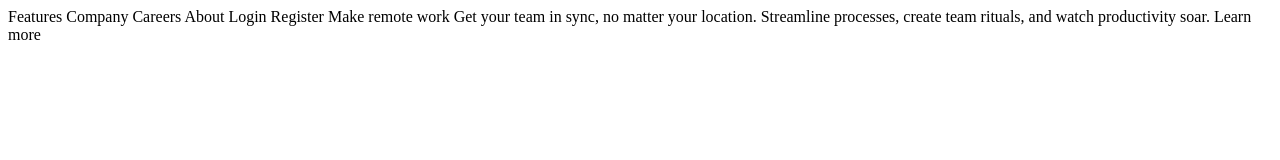
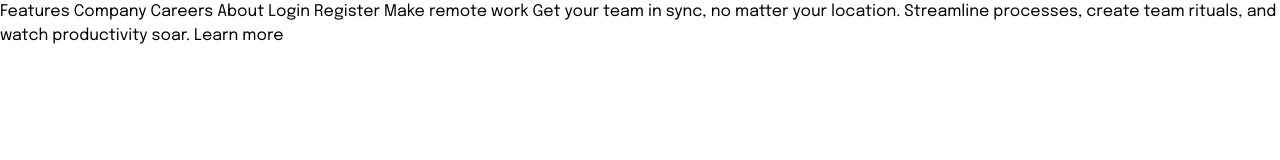
Before and after one commit to Luca-Sousa/Project-Intro-Section-With-Dropdown-Navigation-Main, a website: page index.html in a window 1280 px wide. Drawn offline with Linux system fonts and the light colour scheme.

Commit message:
Config's Tailwindcss

```diff
--- a/index.html
+++ b/index.html
@@ -8,8 +8,9 @@
 
   <title>Project | Intro section with dropdown navigation</title>
 
+  <link rel="stylesheet" href="src/output.css">
 </head>
-<body>
+<body class="font-Epilogue">
 
   Features
   Company
--- /dev/null
+++ b/src/input.css
@@ -0,0 +1,5 @@
+@import url('https://fonts.googleapis.com/css2?family=Epilogue:ital,wght@0,100..900;1,100..900&display=swap');
+
+@tailwind base;
+@tailwind components;
+@tailwind utilities;
--- /dev/null
+++ b/tailwind.config.js
@@ -0,0 +1,17 @@
+/** @type {import('tailwindcss').Config} */
+module.exports = {
+  content: ["./index.html","./src/*.{css,js}"],
+  theme: {
+    extend: {
+      colors: {
+        "col-AW": "hsl(0, 0%, 98%)",
+        "col-MG": "hsl(0, 0%, 41%)",
+        "col-AB": "hsl(0, 0%, 8%)",
+      },
+      fontFamily: {
+        "Epilogue": "Epilogue",
+      }
+    },
+  },
+  plugins: [],
+}
```
Also changed, not shown: package.json (added, +16 -0 lines), src/output.css (added), 2 other files.
